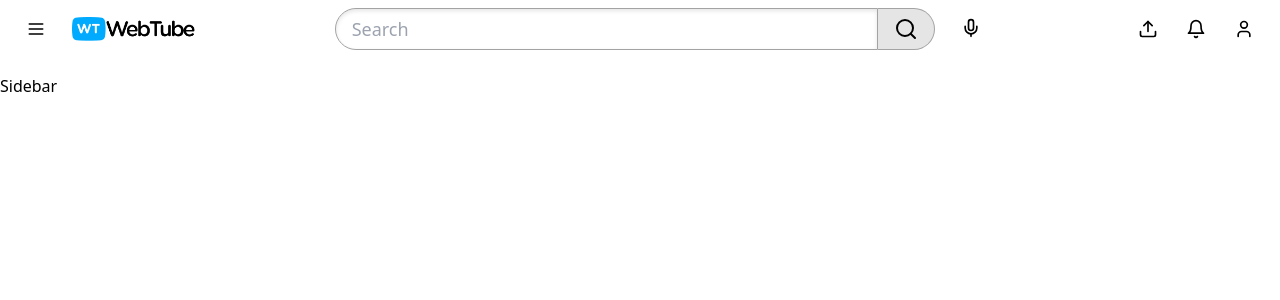
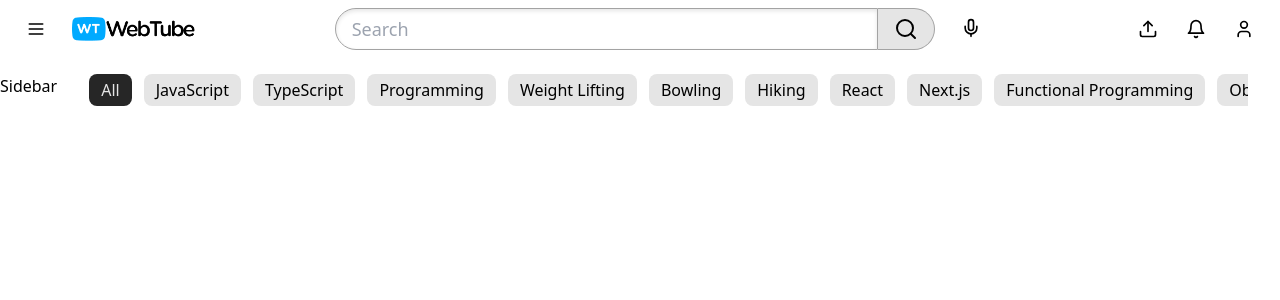
Before and after one commit to NhanVo-gmt/youtube-channel, a React (Vite) app: page / in a window 1280 px wide. Shown: the top 300 px of the page. Built offline with nearby package versions, Linux system fonts and the light colour scheme.

Commit message:
adding category pills

```diff
--- a/src/App.tsx
+++ b/src/App.tsx
@@ -1,12 +1,21 @@
+import { useState } from 'react'
+import CategoryPills from './components/CategoryPills'
+import { categories } from './data/home'
 import PageHeader from './layouts/PageHeader'
 
 const App = () => {
+  const [selectedCategory, setSelectedCategory] = useState(categories[0]);
+
   return (
     <div className='max-h-screen flex flex-col'>
       <PageHeader />
-      <div className='grid grid-cols-[auto, 1fr] flex-grow-1 overflow-auto'>
+      <div className='grid grid-cols-[auto,1fr] flex-grow-1 overflow-auto'>
         <div>Sidebar</div>
-        <div className='sticky top-0 bg-white z-10 pb-4'></div>
+        <div className='overflow-x-hidden px-8 pb-4'>
+          <div className='sticky top-0 bg-white z-10 pb-4'>
+            <CategoryPills categories={categories} selectedCategory={selectedCategory} onSelectedCategory={setSelectedCategory}/>
+          </div>
+        </div>
       </div>
     </div>
   )
--- a/src/components/Button.tsx
+++ b/src/components/Button.tsx
@@ -7,6 +7,7 @@ const buttonStyles = cva(["hover:bg-secondary-hover", "transition-colors"], {
     variant: {
       default: ['bg-secondary', 'hover:bg-secondary-hover'],
       ghost: ['hover:bg-gray-100'],
+      dark: ['bg-secondary-dark', 'hover:bg-secondary-dark-hover', 'text-secondary']
     },
     size: {
       default: ['rounded', 'p-2'],
--- a/src/components/CategoryPills.tsx
+++ b/src/components/CategoryPills.tsx
@@ -0,0 +1,29 @@
+import Button from "./Button";
+
+type CategoryPillProps = {
+  categories: string[];
+  selectedCategory: string;
+  onSelectedCategory: (selectedCategory: string) => void
+};
+
+const CategoryPills = ({ categories, selectedCategory, onSelectedCategory }: CategoryPillProps) => {
+
+  return (
+    <div className="overflow-x-hidden relative">
+      <div className="flex whitespace-nowrap gap-3 transition-transform w-[max-content]">
+        {categories.map((category, index) => (
+          <Button
+            key={index}
+            variant={category == selectedCategory ? 'dark' : 'default'}
+            onClick={() => onSelectedCategory(category)}
+            className="py-1 px-3 rounded-lg whitespace-nowrap"
+          >
+            {category}
+          </Button>
+        ))}
+      </div>
+    </div>
+  );
+};
+
+export default CategoryPills;
--- /dev/null
+++ b/src/data/home.ts
@@ -0,0 +1,17 @@
+export const categories = [
+  "All",
+  "JavaScript",
+  "TypeScript",
+  "Programming",
+  "Weight Lifting",
+  "Bowling",
+  "Hiking",
+  "React",
+  "Next.js",
+  "Functional Programming",
+  "Object Oriented Programming",
+  "Frontend Web Development",
+  "Backend Web Development",
+  "Web Development",
+  "Coding",
+];
```
